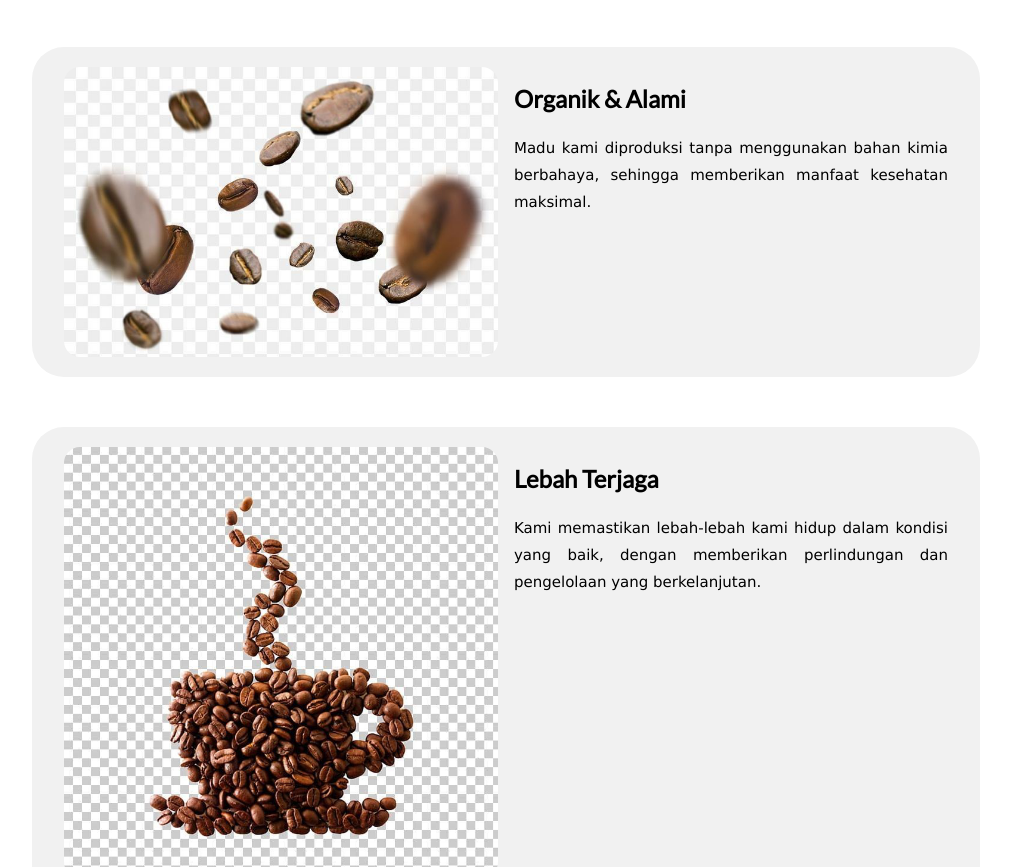
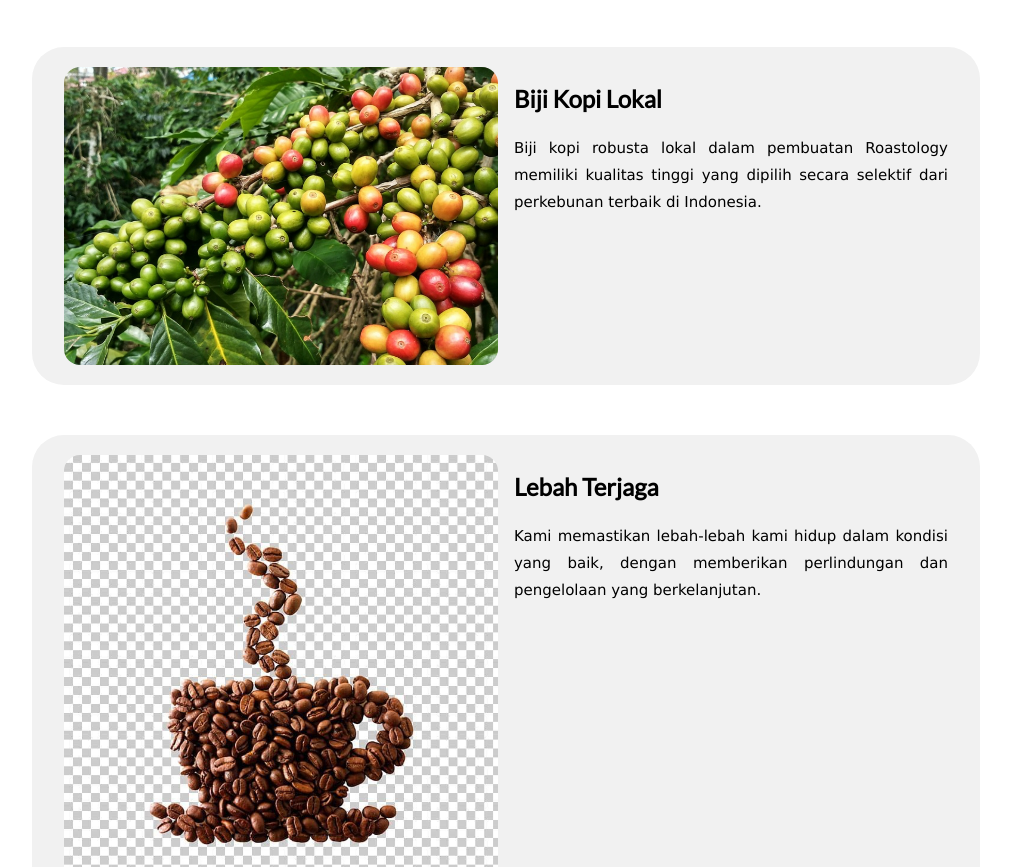
Before and after one commit to ardianti17/Roastology.github.io, a plain HTML site: page index.html in a window 1280 px wide. Shown: the part 1524-2391 px from the top of the page, without its empty margins (134-1145 px from the left). Drawn offline with nearby package versions, Linux system fonts and the light colour scheme.

Commit message:
Update index.html

```diff
--- a/index.html
+++ b/index.html
@@ -154,11 +154,11 @@ img {vertical-align: middle;}
 <div class="w3-container w3-light-grey w3-round-xxlarge " style="padding:20px 16px">
   <div class="w3-row-padding">
     <div class="w3-col m6">
-      <img class="w3-image w3-round-xlarge" src="Kopi 2.png" alt="Buildings" width="700" height="300">
+      <img class="w3-image w3-round-xlarge" src="buah kopi.jpg" alt="Buildings" width="700" height="300">
     </div>
     <div class="w3-col m6">
-      <h3><b>Organik & Alami</b></h3>
-      <p style="text-align:justify">Madu kami diproduksi tanpa menggunakan bahan kimia berbahaya, sehingga memberikan manfaat kesehatan maksimal.</p>
+      <h3><b>Biji Kopi Lokal</b></h3>
+      <p style="text-align:justify">Biji kopi robusta lokal dalam pembuatan Roastology memiliki kualitas tinggi yang dipilih secara selektif dari perkebunan terbaik di Indonesia.</p>
     </div>
   </div>
 </div>
```
